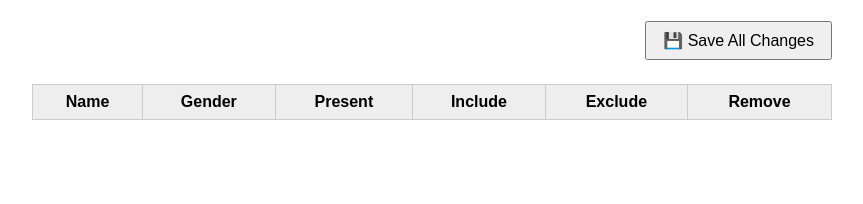
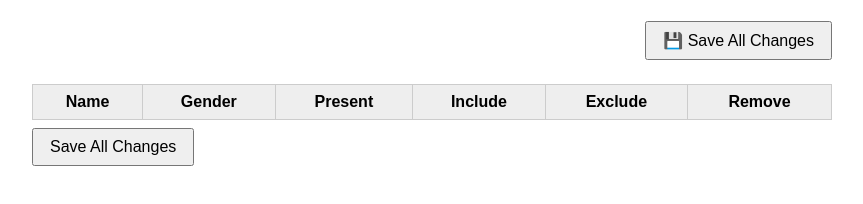
Before and after one commit to justgowiththeflo/FLOminton-System, a plain HTML site: page index.html in a window 1280 px wide. Shown: the part 154-358 px from the top of the page, without its empty margins (208-1071 px from the left). Drawn offline with Linux system fonts and the light colour scheme; no server answers.

Commit message:
Update index.html

```diff
--- a/index.html
+++ b/index.html
@@ -78,6 +78,7 @@
     </thead>
     <tbody></tbody>
   </table>
+<button onclick="savePlayers()">Save All Changes</button>
 
   <script>
     const API_URL = 'https://script.google.com/macros/s/AKfycbzOF7sBUburm3FVVYD-I_tv13UZ6JfKvRNQDwXfb3gxqAx1yYczqJXDU9TangdBBYZ0/exec';
```
